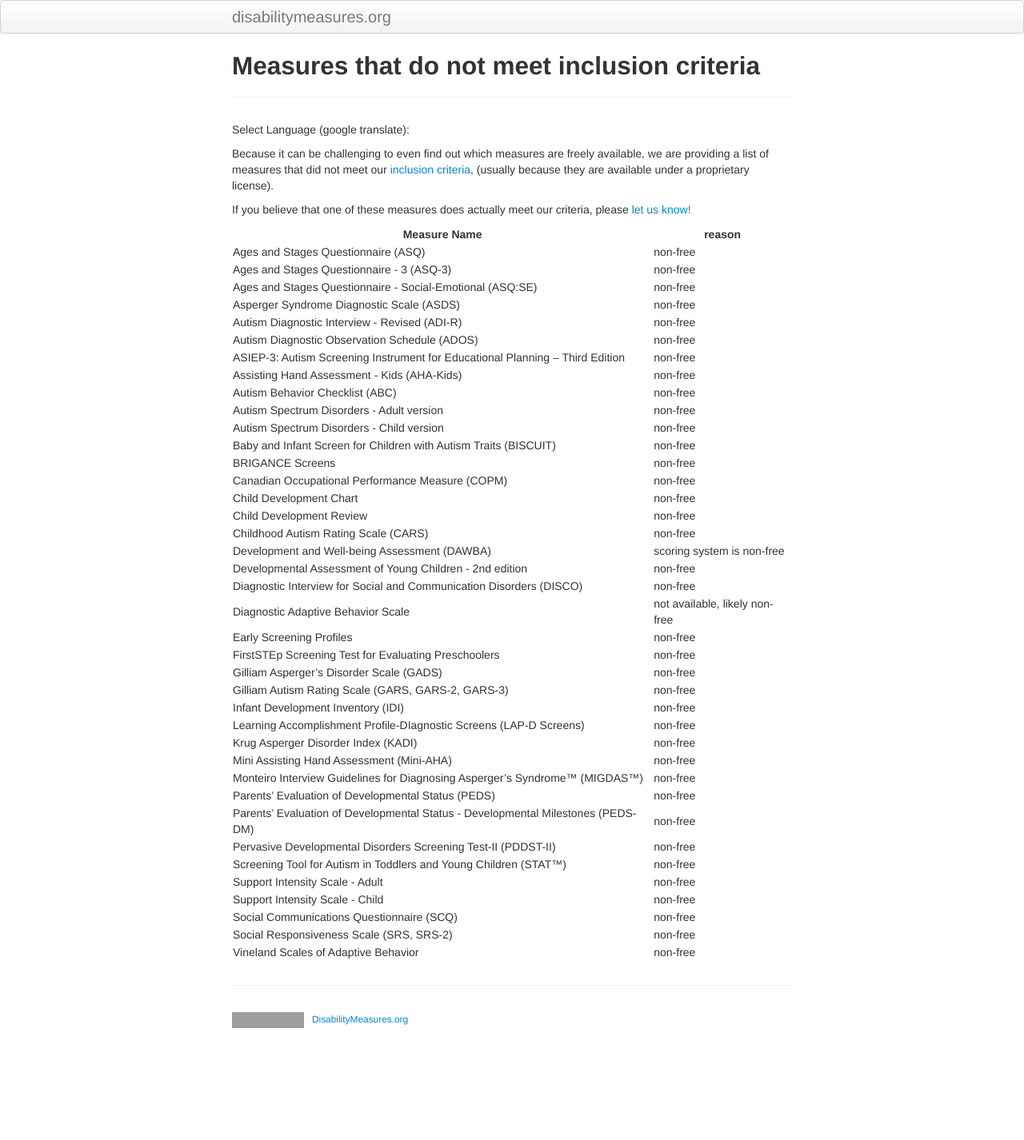
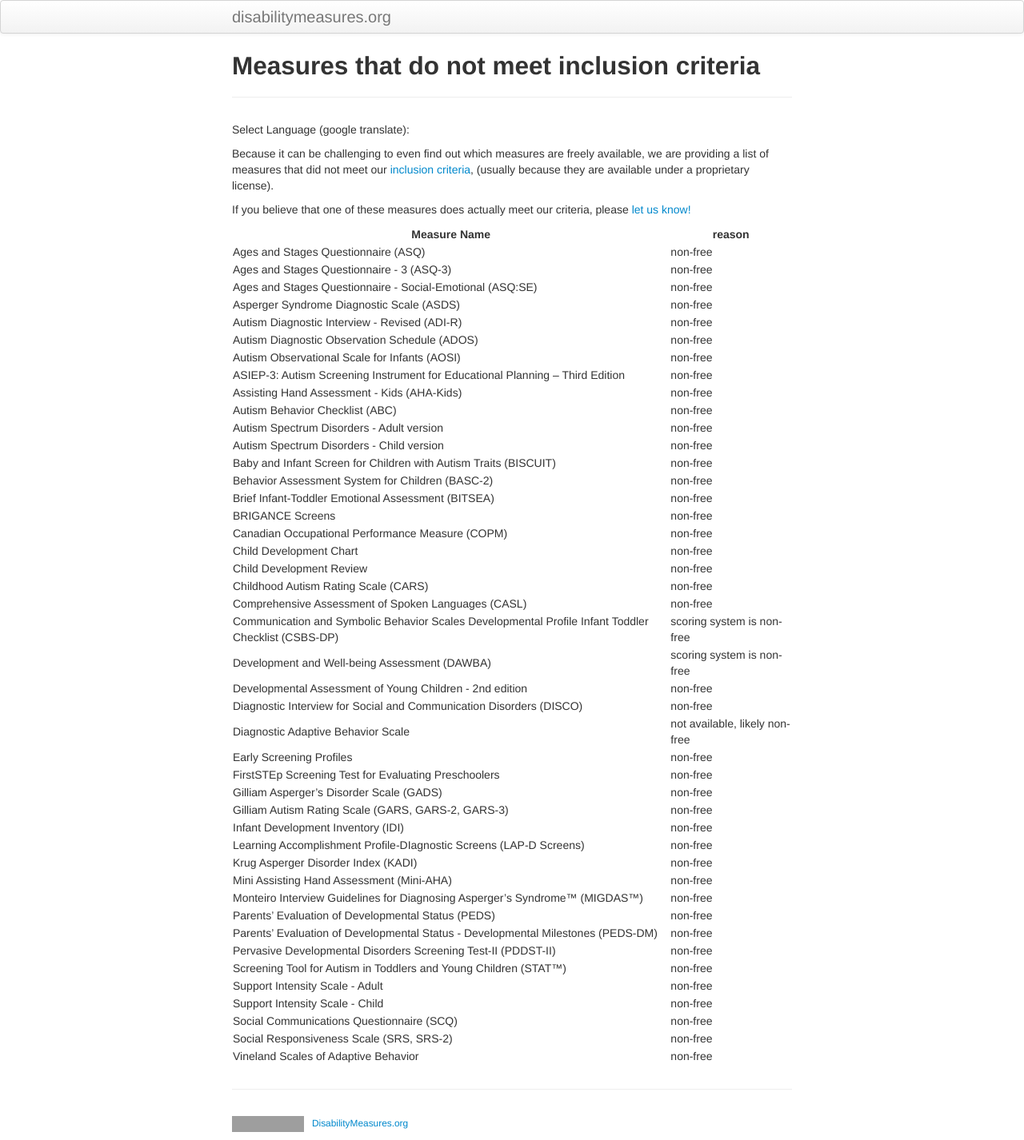
Before and after one commit to mjmaenner/disabilitymeasures, a Jekyll site: the page built from pages/donotqualify.md, in a window 1280 px wide. Shown: the whole page at 80% size. Built offline with Jekyll 4.4.1, drawn with Linux system fonts in a browser that asks for light colours; before the commit the page ends 1296 px from its top, so only the background shows below that; grey boxes are pictures that could not be loaded.

Commit message:
new measures added

```diff
--- a/pages/donotqualify.md
+++ b/pages/donotqualify.md
@@ -25,17 +25,22 @@ Ages and Stages Questionnaire - Social-Emotional (ASQ:SE) | non-free
 Asperger Syndrome Diagnostic Scale (ASDS)| non-free
 Autism Diagnostic Interview - Revised (ADI-R) | non-free
 Autism Diagnostic Observation Schedule (ADOS) | non-free
+Autism Observational Scale for Infants (AOSI) | non-free
 ASIEP-3: Autism Screening Instrument for Educational Planning – Third Edition | non-free
 Assisting Hand Assessment - Kids (AHA-Kids) | non-free
 Autism Behavior Checklist (ABC)| non-free
 Autism Spectrum Disorders - Adult version | non-free
 Autism Spectrum Disorders - Child version | non-free
 Baby and Infant Screen for Children with Autism Traits (BISCUIT) | non-free
+Behavior Assessment System for Children (BASC-2) | non-free
+Brief Infant-Toddler Emotional Assessment (BITSEA) | non-free
 BRIGANCE Screens | non-free
 Canadian Occupational Performance Measure (COPM) | non-free
 Child Development Chart | non-free
 Child Development Review | non-free
 Childhood Autism Rating Scale (CARS) | non-free
+Comprehensive Assessment of Spoken Languages (CASL) | non-free
+Communication and Symbolic Behavior Scales Developmental Profile Infant Toddler Checklist (CSBS-DP) | scoring system is non-free
 Development and Well-being Assessment (DAWBA) | scoring system is non-free
 Developmental Assessment of Young Children - 2nd edition | non-free
 Diagnostic Interview for Social and Communication Disorders (DISCO) | non-free
```
